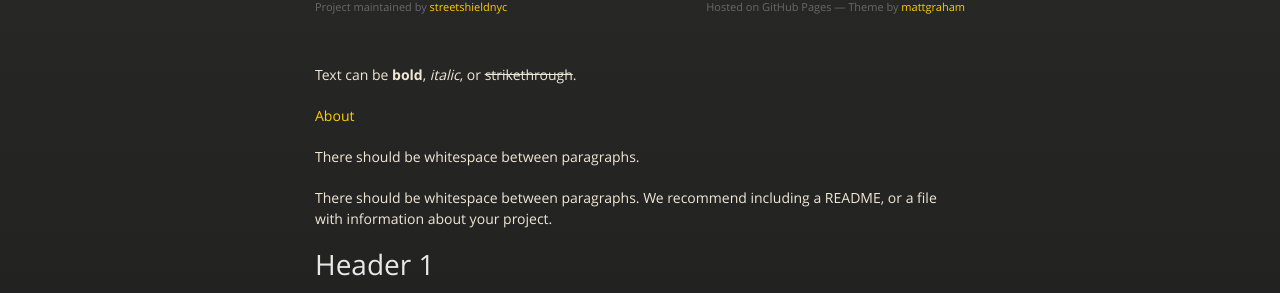
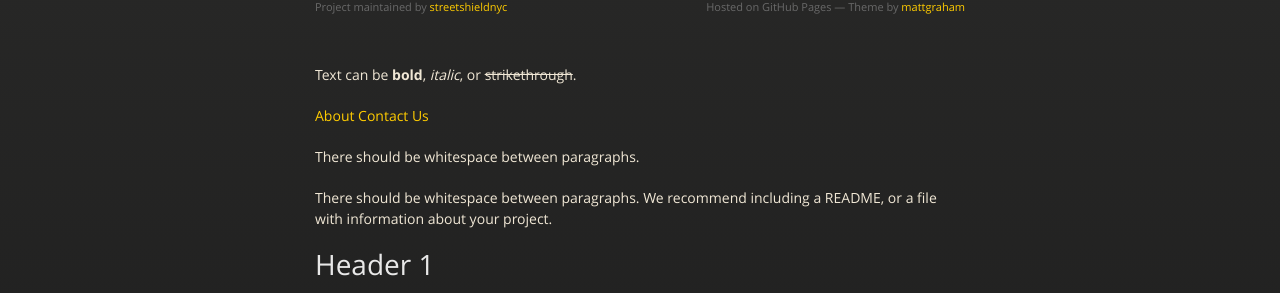
Before and after one commit to streetshieldnyc/streetshieldnyc.github.io, a Jekyll site: the page built from docs/index.md, in a window 1280 px wide and 900 px high. Shown: the part 207-500 px from the top of the window. Built offline with Jekyll 4.4.1, drawn with Linux system fonts in a browser that asks for light colours.

Commit message:
Update index.md

```diff
--- a/docs/index.md
+++ b/docs/index.md
@@ -5,6 +5,7 @@ layout: default
 Text can be **bold**, _italic_, or ~~strikethrough~~.
 
 [About](./about.html)
+[Contact Us](./contact-us.html)
 
 There should be whitespace between paragraphs.
 
```
